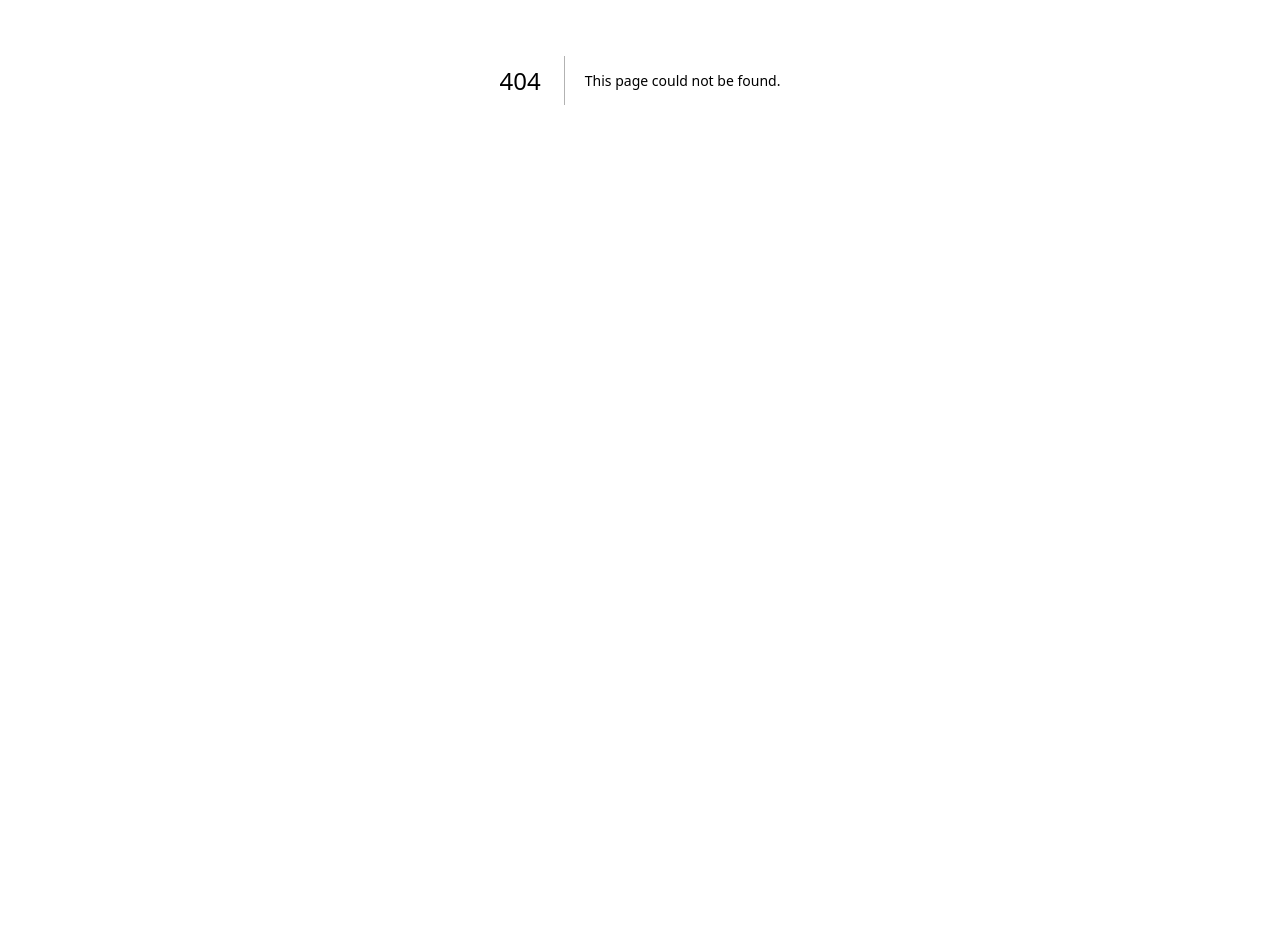
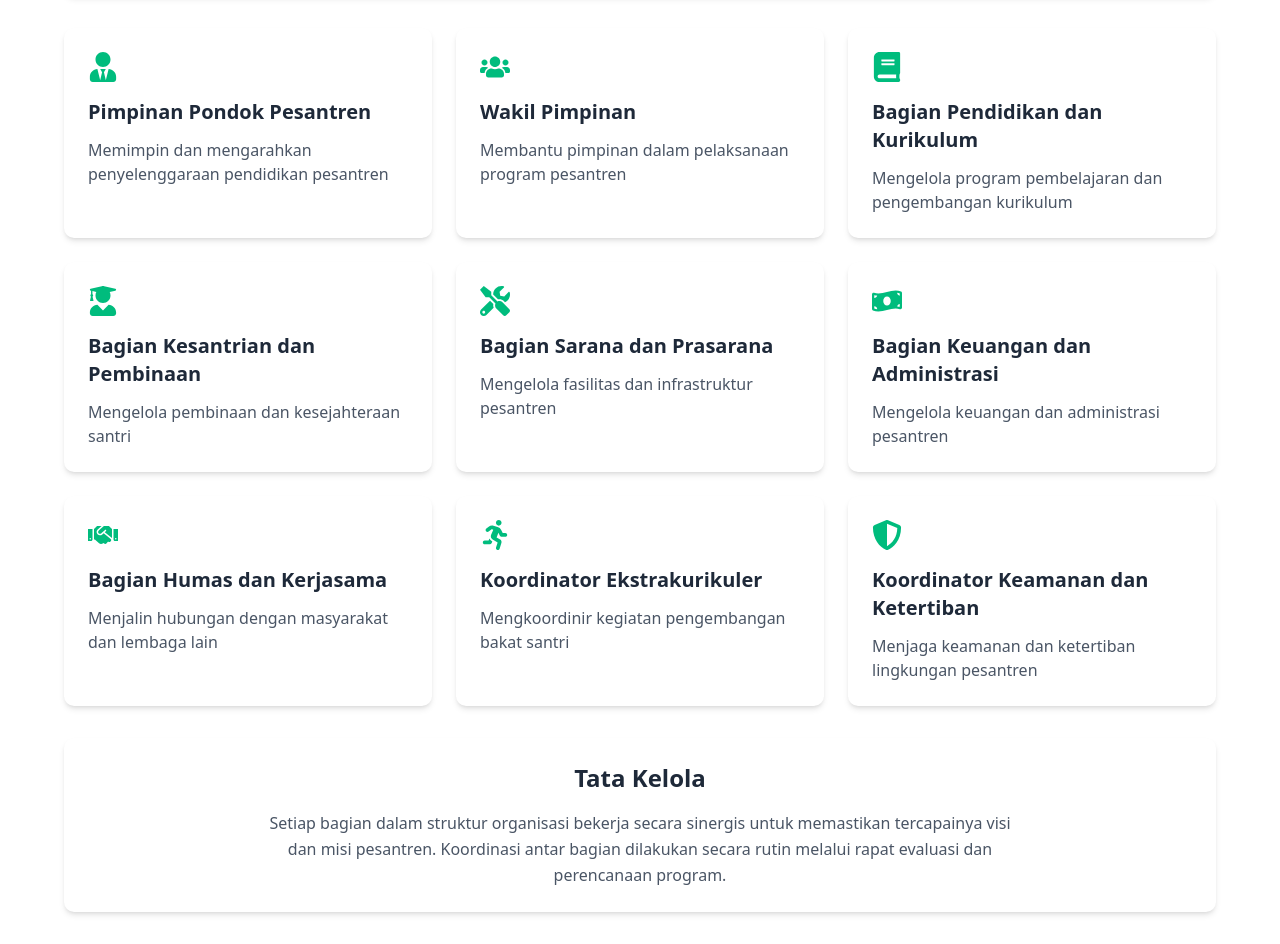
Before and after one commit to Bagus332/website-yati, a Next.js app: page /ma/struktur-org in a window 1280 px wide. Before the commit this address had no page. Shown: the part 320-1264 px from the top of the page. Before the commit the page ends 800 px from the top, so only its background shows below. Built offline with nearby package versions, Linux system fonts and the light colour scheme.

Commit message:
feat: add organizational structure pages for alumni, gallery, and multiple levels in profile section

```diff
--- /dev/null
+++ b/src/app/ma/struktur-org/page.tsx
@@ -0,0 +1,113 @@
+import Navbar from "@/components/Navbar";
+import {
+  FaUserTie,
+  FaUsers,
+  FaBook,
+  FaUserGraduate,
+  FaTools,
+  FaMoneyBillWave,
+  FaHandshake,
+  FaRunning,
+  FaShieldAlt
+} from "react-icons/fa";
+
+export default function Home() {
+  const organizationStructure = [
+    {
+      title: "Pimpinan Pondok Pesantren",
+      icon: <FaUserTie />,
+      description: "Memimpin dan mengarahkan penyelenggaraan pendidikan pesantren"
+    },
+    {
+      title: "Wakil Pimpinan",
+      icon: <FaUsers />,
+      description: "Membantu pimpinan dalam pelaksanaan program pesantren"
+    },
+    {
+      title: "Bagian Pendidikan dan Kurikulum",
+      icon: <FaBook />,
+      description: "Mengelola program pembelajaran dan pengembangan kurikulum"
+    },
+    {
+      title: "Bagian Kesantrian dan Pembinaan",
+      icon: <FaUserGraduate />,
+      description: "Mengelola pembinaan dan kesejahteraan santri"
+    },
+    {
+      title: "Bagian Sarana dan Prasarana",
+      icon: <FaTools />,
+      description: "Mengelola fasilitas dan infrastruktur pesantren"
+    },
+    {
+      title: "Bagian Keuangan dan Administrasi",
+      icon: <FaMoneyBillWave />,
+      description: "Mengelola keuangan dan administrasi pesantren"
+    },
+    {
+      title: "Bagian Humas dan Kerjasama",
+      icon: <FaHandshake />,
+      description: "Menjalin hubungan dengan masyarakat dan lembaga lain"
+    },
+    {
+      title: "Koordinator Ekstrakurikuler",
+      icon: <FaRunning />,
+      description: "Mengkoordinir kegiatan pengembangan bakat santri"
+    },
+    {
+      title: "Koordinator Keamanan dan Ketertiban",
+      icon: <FaShieldAlt />,
+      description: "Menjaga keamanan dan ketertiban lingkungan pesantren"
+    }
+  ];
+
+  return (
+    <>
+      <Navbar />
+      <main className="container mx-auto py-8 px-4">
+        <div className="max-w-6xl mx-auto">
+          <h1 className="text-3xl md:text-4xl font-bold mb-6 text-center">
+            Struktur Organisasi Pondok Pesantren YATI
+          </h1>
+
+          <div className="bg-white p-6 rounded-lg shadow-md mb-8">
+            <p className="text-gray-600 text-lg leading-relaxed text-center max-w-3xl mx-auto">
+              Struktur organisasi Pondok Pesantren YATI dirancang untuk mendukung
+              kelancaran operasional dan pembinaan santri secara optimal. Setiap bagian
+              memiliki peran dan tanggung jawab yang terkoordinasi dengan baik.
+            </p>
+          </div>
+
+          <div className="grid md:grid-cols-2 lg:grid-cols-3 gap-6">
+            {organizationStructure.map((item, index) => (
+              <div
+                key={index}
+                className="bg-white p-6 rounded-lg shadow-md hover:shadow-lg transition-all duration-300"
+              >
+                <div className="text-3xl text-emerald-500 mb-4">
+                  {item.icon}
+                </div>
+                <h3 className="text-xl font-semibold mb-3 text-gray-800">
+                  {item.title}
+                </h3>
+                <p className="text-gray-600">
+                  {item.description}
+                </p>
+              </div>
+            ))}
+          </div>
+
+          <div className="mt-8 bg-white p-6 rounded-lg shadow-md">
+            <h2 className="text-2xl font-semibold mb-4 text-center text-gray-800">
+              Tata Kelola
+            </h2>
+            <p className="text-gray-600 leading-relaxed text-center max-w-3xl mx-auto">
+              Setiap bagian dalam struktur organisasi bekerja secara sinergis untuk
+              memastikan tercapainya visi dan misi pesantren. Koordinasi antar bagian
+              dilakukan secara rutin melalui rapat evaluasi dan perencanaan program.
+            </p>
+          </div>
+        </div>
+      </main>
+    </>
+  );
+}
--- /dev/null
+++ b/src/app/mts/struktur-org/page.tsx
@@ -0,0 +1,113 @@
+import Navbar from "@/components/Navbar";
+import {
+  FaUserTie,
+  FaUsers,
+  FaBook,
+  FaUserGraduate,
+  FaTools,
+  FaMoneyBillWave,
+  FaHandshake,
+  FaRunning,
+  FaShieldAlt
+} from "react-icons/fa";
+
+export default function Home() {
+  const organizationStructure = [
+    {
+      title: "Pimpinan Pondok Pesantren",
+      icon: <FaUserTie />,
+      description: "Memimpin dan mengarahkan penyelenggaraan pendidikan pesantren"
+    },
+    {
+      title: "Wakil Pimpinan",
+      icon: <FaUsers />,
+      description: "Membantu pimpinan dalam pelaksanaan program pesantren"
+    },
+    {
+      title: "Bagian Pendidikan dan Kurikulum",
+      icon: <FaBook />,
+      description: "Mengelola program pembelajaran dan pengembangan kurikulum"
+    },
+    {
+      title: "Bagian Kesantrian dan Pembinaan",
+      icon: <FaUserGraduate />,
+      description: "Mengelola pembinaan dan kesejahteraan santri"
+    },
+    {
+      title: "Bagian Sarana dan Prasarana",
+      icon: <FaTools />,
+      description: "Mengelola fasilitas dan infrastruktur pesantren"
+    },
+    {
+      title: "Bagian Keuangan dan Administrasi",
+      icon: <FaMoneyBillWave />,
+      description: "Mengelola keuangan dan administrasi pesantren"
+    },
+    {
+      title: "Bagian Humas dan Kerjasama",
+      icon: <FaHandshake />,
+      description: "Menjalin hubungan dengan masyarakat dan lembaga lain"
+    },
+    {
+      title: "Koordinator Ekstrakurikuler",
+      icon: <FaRunning />,
+      description: "Mengkoordinir kegiatan pengembangan bakat santri"
+    },
+    {
+      title: "Koordinator Keamanan dan Ketertiban",
+      icon: <FaShieldAlt />,
+      description: "Menjaga keamanan dan ketertiban lingkungan pesantren"
+    }
+  ];
+
+  return (
+    <>
+      <Navbar />
+      <main className="container mx-auto py-8 px-4">
+        <div className="max-w-6xl mx-auto">
+          <h1 className="text-3xl md:text-4xl font-bold mb-6 text-center">
+            Struktur Organisasi Pondok Pesantren YATI
+          </h1>
+
+          <div className="bg-white p-6 rounded-lg shadow-md mb-8">
+            <p className="text-gray-600 text-lg leading-relaxed text-center max-w-3xl mx-auto">
+              Struktur organisasi Pondok Pesantren YATI dirancang untuk mendukung
+              kelancaran operasional dan pembinaan santri secara optimal. Setiap bagian
+              memiliki peran dan tanggung jawab yang terkoordinasi dengan baik.
+            </p>
+          </div>
+
+          <div className="grid md:grid-cols-2 lg:grid-cols-3 gap-6">
+            {organizationStructure.map((item, index) => (
+              <div
+                key={index}
+                className="bg-white p-6 rounded-lg shadow-md hover:shadow-lg transition-all duration-300"
+              >
+                <div className="text-3xl text-emerald-500 mb-4">
+                  {item.icon}
+                </div>
+                <h3 className="text-xl font-semibold mb-3 text-gray-800">
+                  {item.title}
+                </h3>
+                <p className="text-gray-600">
+                  {item.description}
+                </p>
+              </div>
+            ))}
+          </div>
+
+          <div className="mt-8 bg-white p-6 rounded-lg shadow-md">
+            <h2 className="text-2xl font-semibold mb-4 text-center text-gray-800">
+              Tata Kelola
+            </h2>
+            <p className="text-gray-600 leading-relaxed text-center max-w-3xl mx-auto">
+              Setiap bagian dalam struktur organisasi bekerja secara sinergis untuk
+              memastikan tercapainya visi dan misi pesantren. Koordinasi antar bagian
+              dilakukan secara rutin melalui rapat evaluasi dan perencanaan program.
+            </p>
+          </div>
+        </div>
+      </main>
+    </>
+  );
+}
```
Also changed, not shown: src/app/alumni/page.tsx (added), src/app/galeri/page.tsx (added), 1 other file (tests, documents, lock files or other folders).
